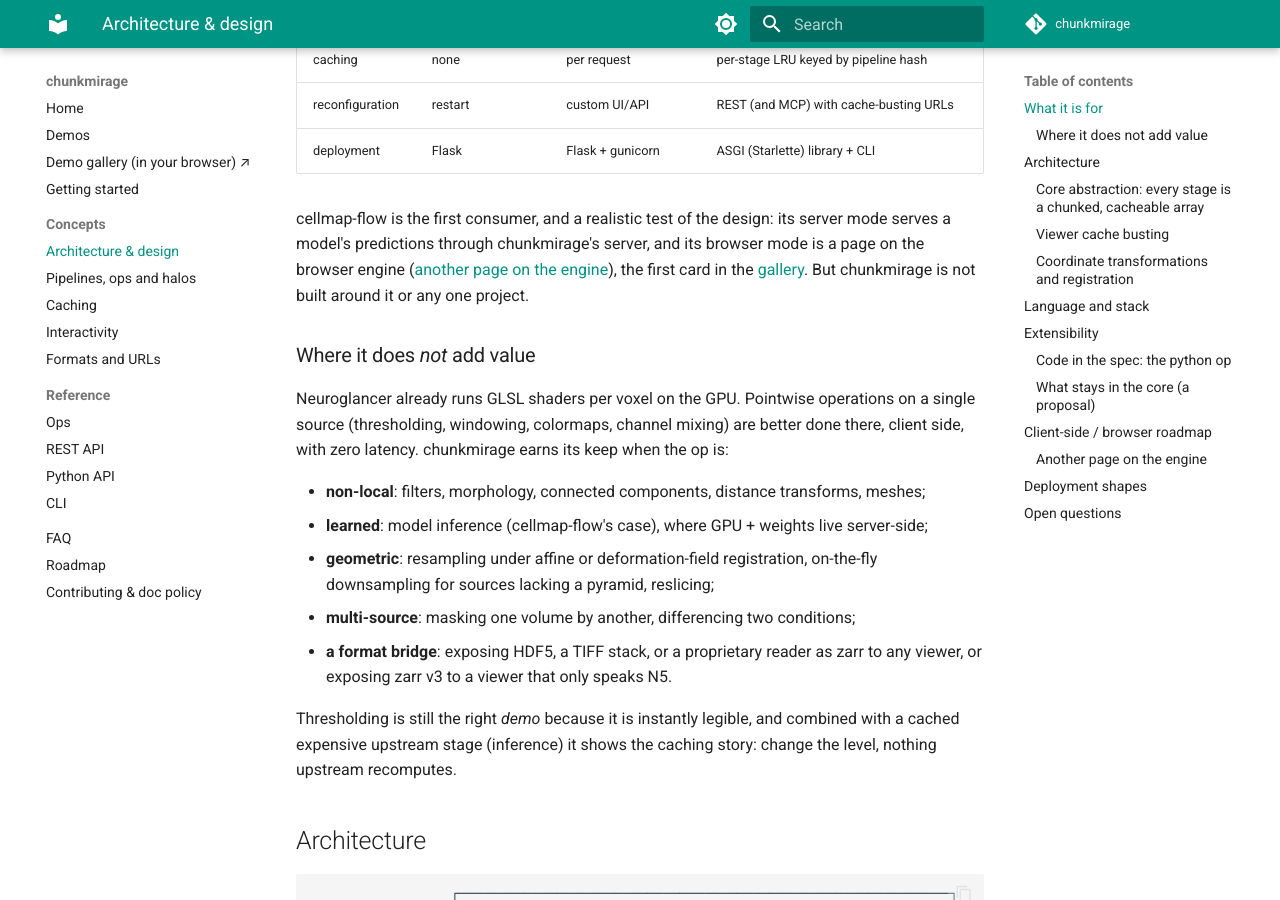
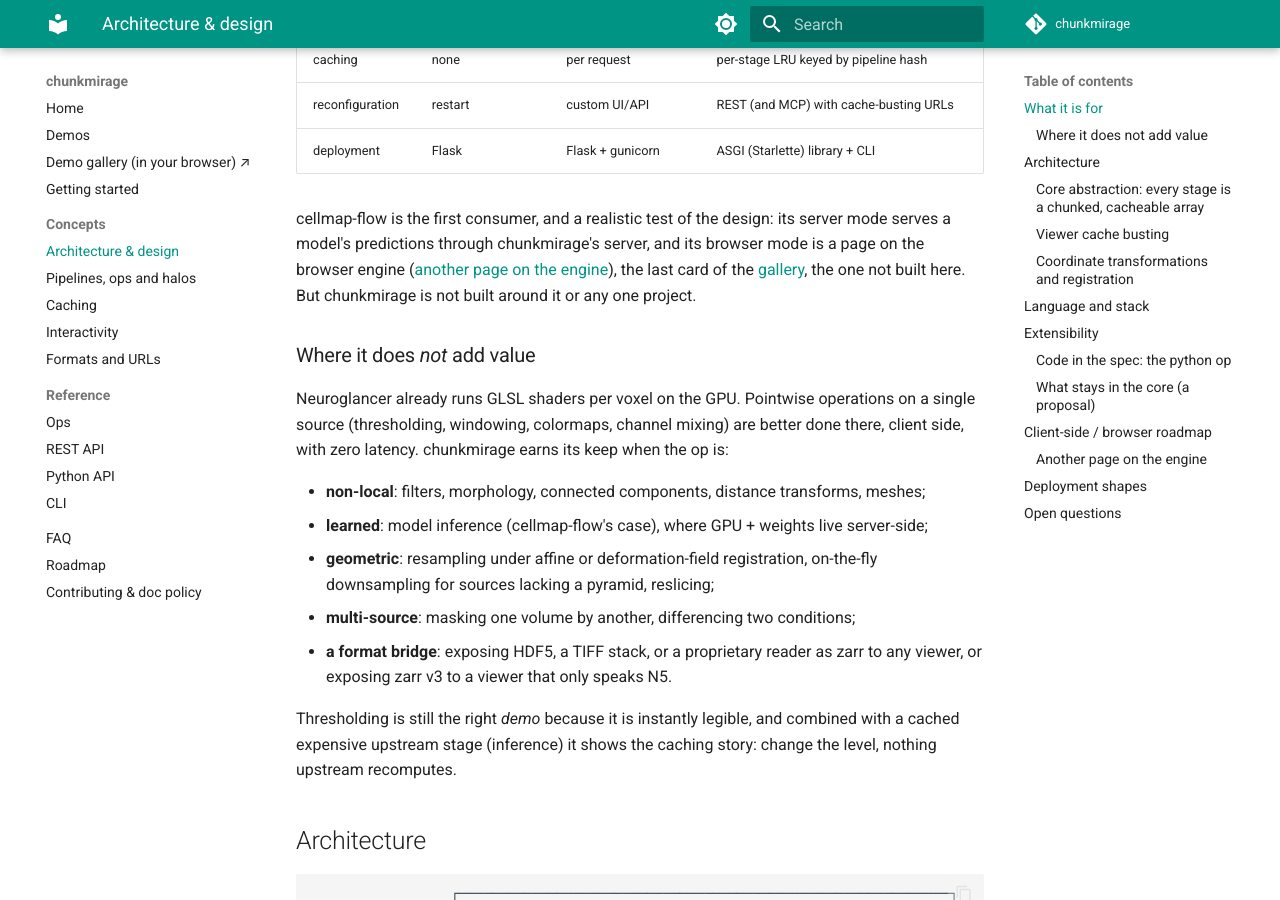
Before and after one commit to JaneliaSciComp/chunkmirage, an MkDocs documentation site: the page built from docs/design.md, in a window 1280 px wide and 900 px high, scrolled down 1005 px. Built offline with MkDocs 1.6.1 and Material for MkDocs 9.7.7, drawn with Linux system fonts in a browser that asks for light colours; comment, search, counter and statistics services are not loaded.

Commit message:
The cellmap-flow card last in the gallery, last of the README's flagship images and last in the demos table: the one demo not built here

```diff
--- a/docs/design.md
+++ b/docs/design.md
@@ -39,7 +39,7 @@
 cellmap-flow is the first consumer, and a realistic test of the design: its server mode
 serves a model's predictions through chunkmirage's server, and its browser mode is a page
 on the browser engine ([another page on the engine](#another-page-on-the-engine)), the
-first card in the [gallery](demos.md). But chunkmirage is not built around it or any one
+last card of the [gallery](demos.md), the one not built here. But chunkmirage is not built around it or any one
 project.
 
 ### Where it does *not* add value
```
Also changed, not shown: README.md (+2 -2 lines), docs/demos.md (+1 -1 lines), 1 other file.
